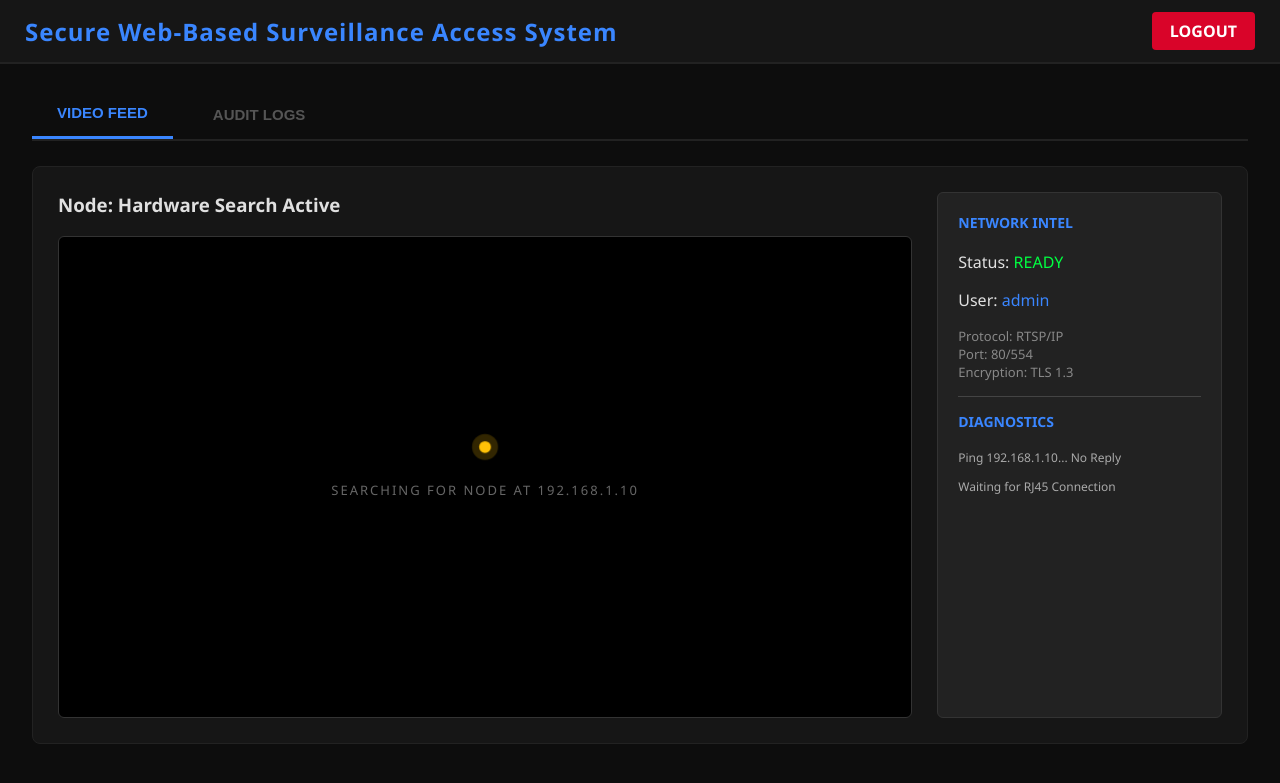
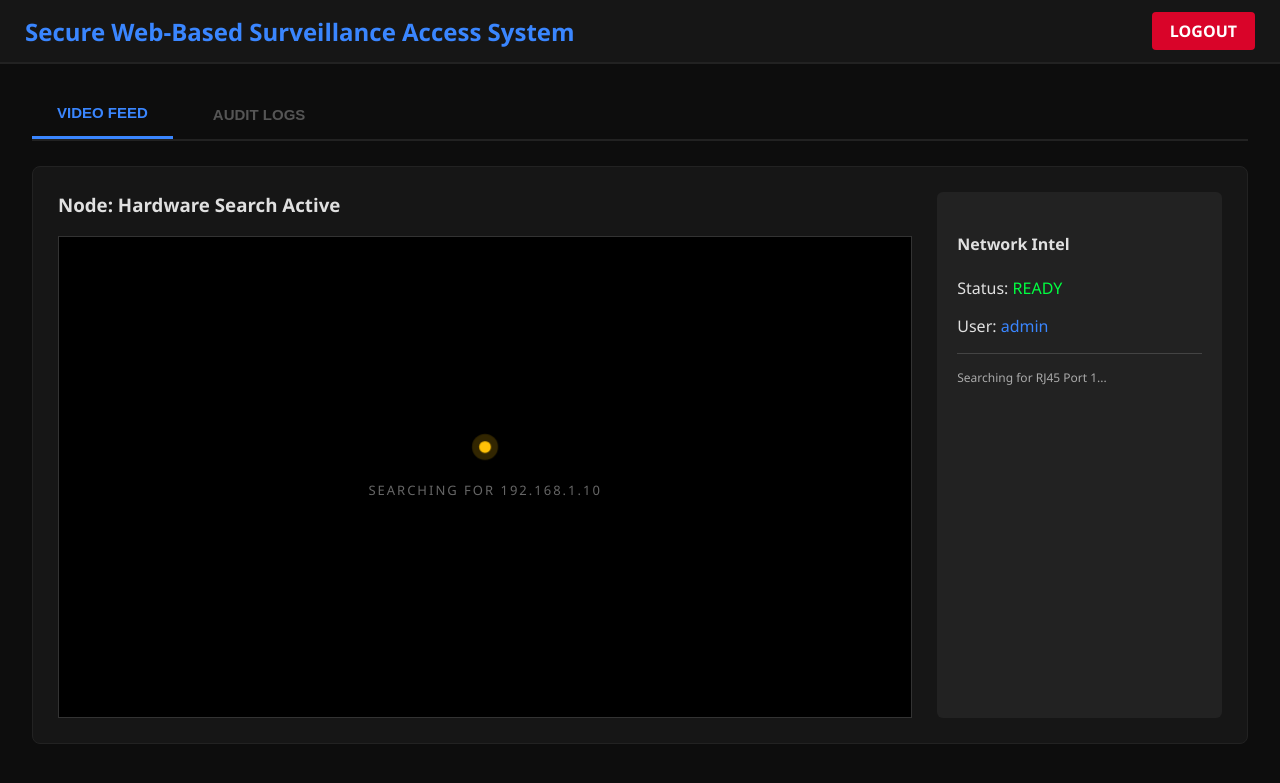
Before and after one commit to angelogilbertcabubas-hub/camera-dashboard, a Flask app: page /dashboard in a window 1280 px wide. Shown: the top 783 px of the page. Run offline with Flask 3, Linux system fonts and the light colour scheme; the visitor is signed in with stand-in values (Sample User, id 1).

Commit message:
Update camera.html

```diff
--- a/templates/camera.html
+++ b/templates/camera.html
@@ -13,76 +13,51 @@
         .tab-link { background: none; color: #555; border: none; padding: 15px 25px; font-size: 15px; font-weight: bold; cursor: pointer; transition: 0.2s; }
         .tab-link.active { color: #3a86ff; border-bottom: 3px solid #3a86ff; }
         .tab-content { display: none; background: #161616; padding: 25px; border-radius: 8px; border: 1px solid #222; }
-
         .camera-layout { display: grid; grid-template-columns: 3fr 1fr; gap: 25px; }
-        .video-box { background: #000; height: 480px; display: flex; flex-direction: column; justify-content: center; align-items: center; border-radius: 6px; border: 1px solid #333; }
-
+        .video-box { background: #000; height: 480px; display: flex; flex-direction: column; justify-content: center; align-items: center; border: 1px solid #333; }
         .pulse { width: 12px; height: 12px; background: #ffc107; border-radius: 50%; margin-bottom: 15px; animation: pulse-animation 2s infinite; }
         @keyframes pulse-animation {
             0% { transform: scale(0.95); box-shadow: 0 0 0 0 rgba(255, 193, 7, 0.7); }
             70% { transform: scale(1); box-shadow: 0 0 0 10px rgba(255, 193, 7, 0); }
             100% { transform: scale(0.95); box-shadow: 0 0 0 0 rgba(255, 193, 7, 0); }
         }
-
-        .sidebar { background: #222; padding: 20px; border-radius: 6px; border: 1px solid #333; }
-        .sidebar h4 { margin-top: 0; color: #3a86ff; font-size: 14px; text-transform: uppercase; }
-
-        #log-display {
-            background: #050505;
-            color: #00ff41;
-            padding: 20px;
-            height: 400px;
-            overflow-y: auto;
-            font-family: 'Courier New', monospace;
-            font-size: 14px;
-            border-radius: 4px;
-            border: 1px solid #222;
-            white-space: pre-wrap;
-            line-height: 1.8;
-        }
+        .sidebar { background: #222; padding: 20px; border-radius: 6px; }
+        #log-display { background: #050505; color: #00ff41; padding: 20px; height: 400px; overflow-y: auto; font-family: 'Courier New', monospace; font-size: 14px; border: 1px solid #222; white-space: pre-wrap; line-height: 1.8; }
     </style>
 </head>
 <body>
-
     <nav class="navbar">
-        <h2 style="color: #3a86ff; margin: 0; letter-spacing: 1px;">Secure Web-Based Surveillance Access System</h2>
+        <h2 style="color: #3a86ff; margin: 0;">Secure Web-Based Surveillance Access System</h2>
         <a href="/logout" class="logout-btn">LOGOUT</a>
     </nav>
-
     <div class="tab-container">
         <div class="tabs">
             <button class="tab-link active" onclick="openTab(event, 'Camera')">VIDEO FEED</button>
             <button class="tab-link" onclick="openTab(event, 'Logs')">AUDIT LOGS</button>
         </div>
-
         <div id="Camera" class="tab-content" style="display: block;">
             <div class="camera-layout">
                 <div>
                     <h3 style="margin-top: 0;">Node: Hardware Search Active</h3>
                     <div class="video-box">
                         <div class="pulse"></div>
-                        <p style="letter-spacing: 2px; font-size: 13px; color: #666;">SEARCHING FOR NODE AT 192.168.1.10</p>
+                        <p style="letter-spacing: 2px; font-size: 13px; color: #666;">SEARCHING FOR 192.168.1.10</p>
                     </div>
                 </div>
                 <div class="sidebar">
                     <h4>Network Intel</h4>
                     <p>Status: <span style="color:#00ff41">READY</span></p>
                     <p>User: <span style="color:#3a86ff">admin</span></p>
-                    <p style="font-size: 13px; color: #888;">Protocol: RTSP/IP<br>Port: 80/554<br>Encryption: TLS 1.3</p>
                     <hr style="border: 0; border-top: 1px solid #444; margin: 15px 0;">
-                    <h4>Diagnostics</h4>
-                    <p style="font-size: 12px; color: #aaa;">Ping 192.168.1.10... No Reply</p>
-                    <p style="font-size: 12px; color: #aaa;">Waiting for RJ45 Connection</p>
+                    <p style="font-size: 12px; color: #aaa;">Searching for RJ45 Port 1...</p>
                 </div>
             </div>
         </div>
-
         <div id="Logs" class="tab-content">
             <h3 style="margin-top: 0;">User Activity & Access History</h3>
-            <div id="log-display">Loading audit trail...</div>
+            <div id="log-display">Fetching latest security events...</div>
         </div>
     </div>
-
     <script>
         function openTab(evt, tabName) {
             var i, tabcontent, tablinks;
@@ -92,29 +67,16 @@
             for (i = 0; i < tablinks.length; i++) { tablinks[i].className = tablinks[i].className.replace(" active", ""); }
             document.getElementById(tabName).style.display = "block";
             evt.currentTarget.className += " active";
-
             if (tabName === 'Logs') { updateLogs(); }
         }
-
         function updateLogs() {
-            fetch('/get_logs')
-                .then(response => response.text())
-                .then(data => {
-                    const display = document.getElementById('log-display');
-                    display.textContent = data;
-                    display.scrollTop = display.scrollHeight;
-                })
-                .catch(err => {
-                    document.getElementById('log-display').textContent = "Error loading logs: " + err;
-                });
+            fetch('/get_logs').then(res => res.text()).then(data => {
+                const display = document.getElementById('log-display');
+                display.textContent = data;
+                display.scrollTop = display.scrollHeight;
+            });
         }
-
-        // Fetch logs every 3 seconds while tab is active for a more "live" feel
-        setInterval(() => {
-            if (document.getElementById('Logs').style.display === 'block') {
-                updateLogs();
-            }
-        }, 3000);
+        setInterval(() => { if(document.getElementById('Logs').style.display === 'block') updateLogs(); }, 3000);
     </script>
 </body>
 </html>
```
